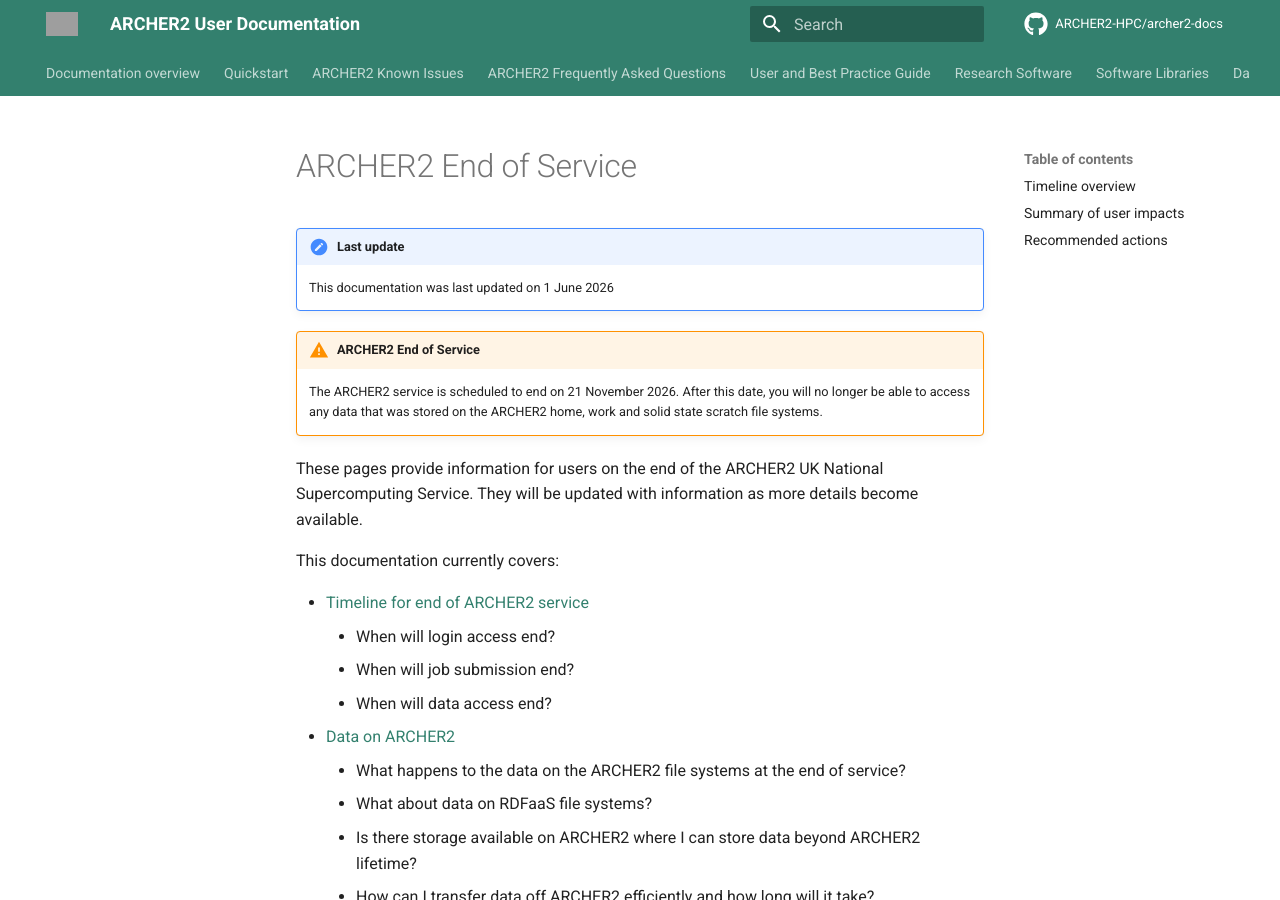
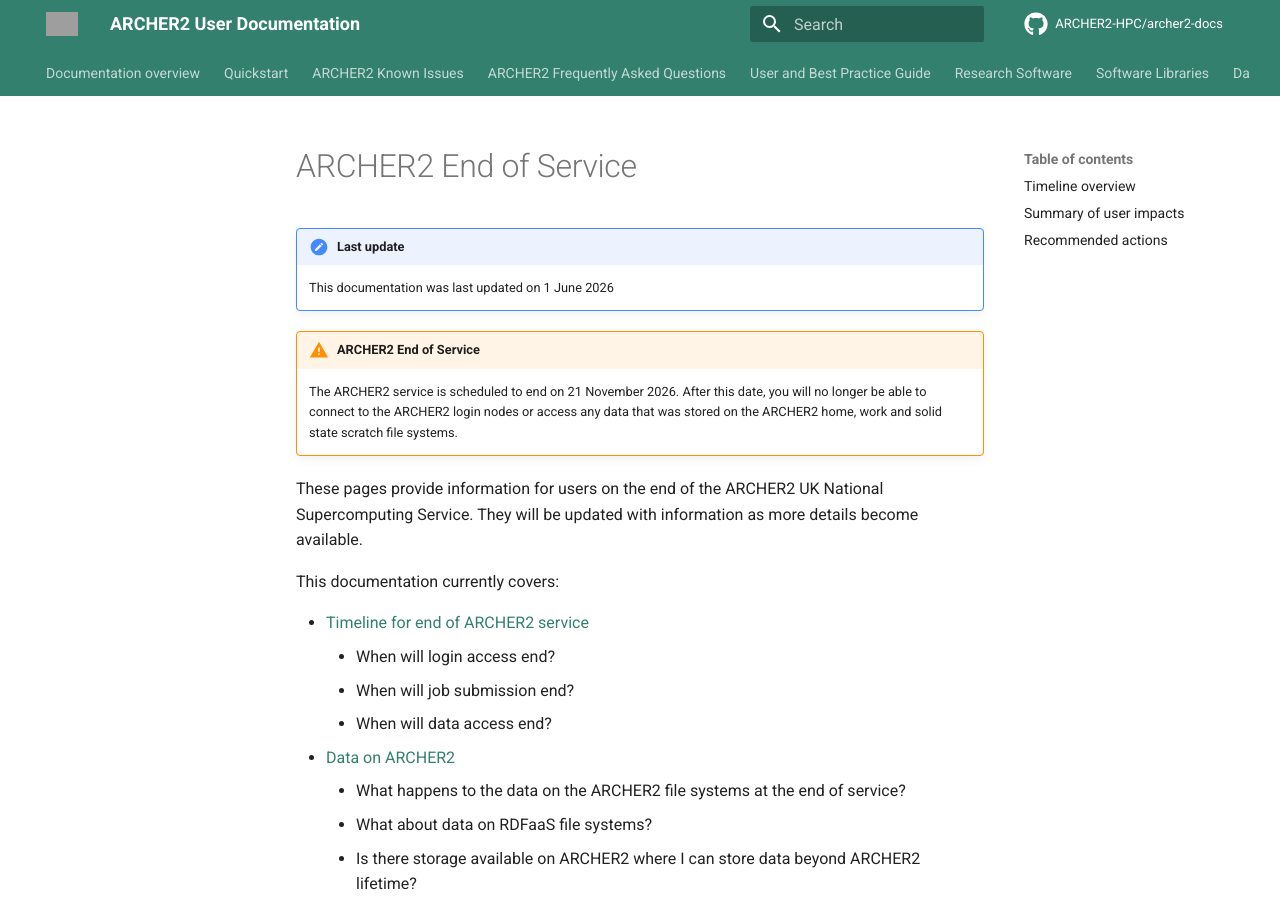
Before and after one commit to ARCHER2-HPC/archer2-docs, an MkDocs documentation site: the page built from docs/end-of-service-2026/index.md, in a window 1280 px wide and 900 px high. Built offline with MkDocs 1.6.1 and Material for MkDocs 9.7.7, drawn with Linux system fonts in a browser that asks for light colours; comment, search, counter and statistics services are not loaded; grey boxes are pictures that could not be loaded.

Commit message:
Update index.md

```diff
--- a/docs/end-of-service-2026/index.md
+++ b/docs/end-of-service-2026/index.md
@@ -6,9 +6,8 @@
 
 !!! warning "ARCHER2 End of Service"
     The ARCHER2 service is scheduled to end on 21 November 2026.
-    After this date, you will no longer be able to access any data that
-    was stored on the ARCHER2 home, work and solid state scratch file
-    systems.
+    After this date, you will no longer be able to connect to the ARCHER2 login nodes or access any data that
+    was stored on the ARCHER2 home, work and solid state scratch file systems.
 
 These pages provide information for users on the end of the ARCHER2
 UK National Supercomputing Service. They will be updated with information
```
